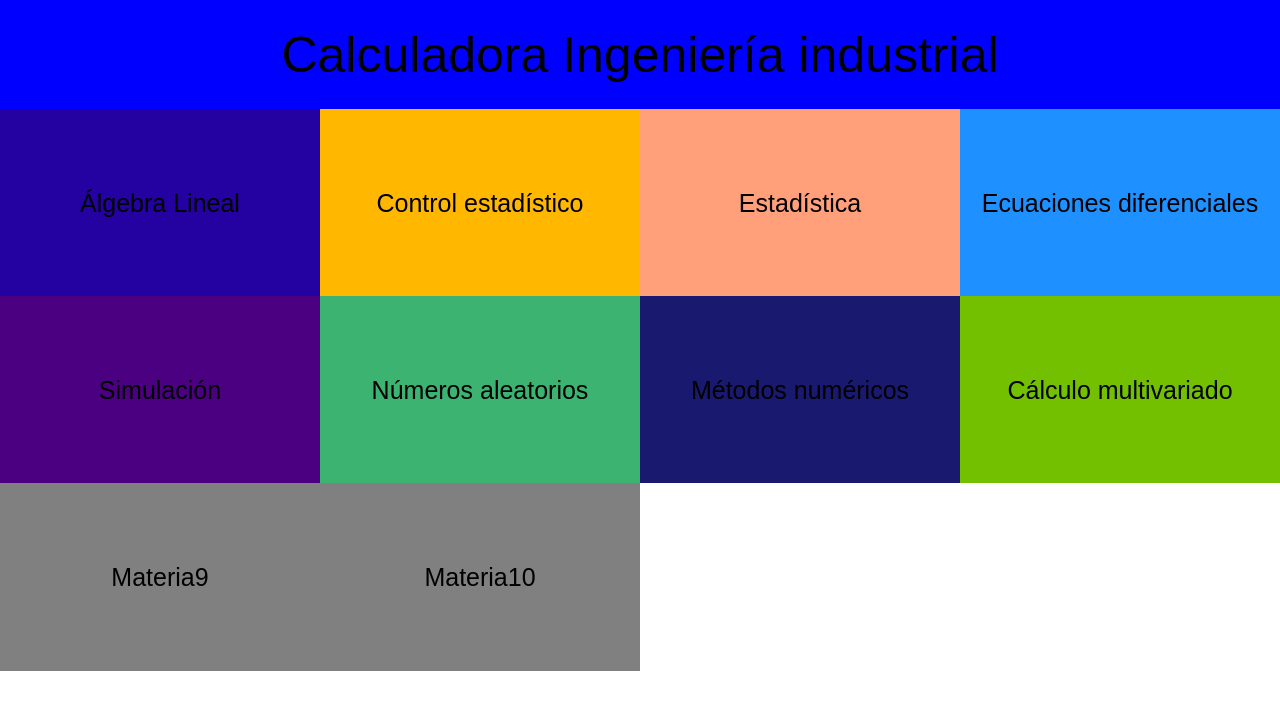
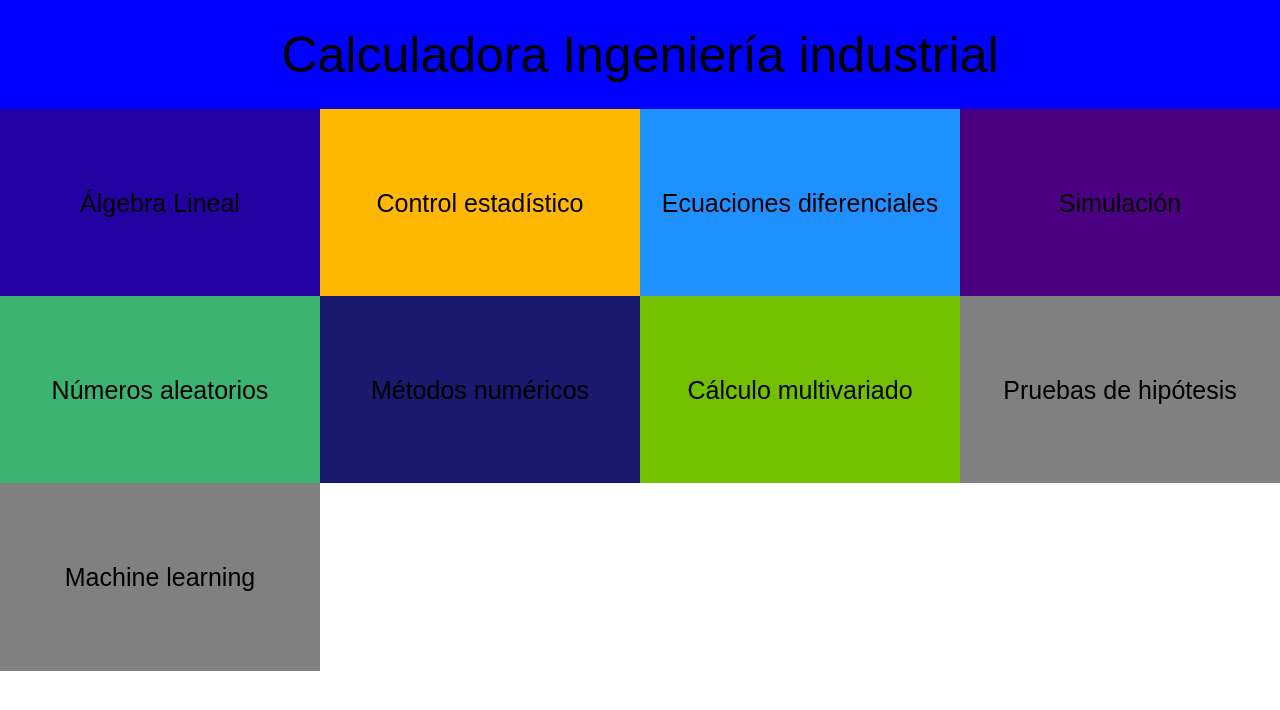
Before and after one commit to PasThree99/Carrer-Summary, a Flask app: page / in a window 1280 px wide. Shown: the top 710 px of the page. Run offline with Flask 2, Linux system fonts and the light colour scheme.

Commit message:
Eliminar estadística

```diff
--- a/IIND/routes.py
+++ b/IIND/routes.py
@@ -94,9 +94,9 @@ def sistema():
 
     return render_template("sistema.html",form = f)
 
-@app.route("/estadistica")
+@app.route("/control_estadistico")
 def estadistica():
-    return render_template("menu_estadistica.html")
+    return render_template("menu_control_estadistico.html")
 
 
 @app.route("/upload", methods=['GET', 'POST'])
--- a/IIND/static/menu_estadistica_styles.css
+++ /dev/null
@@ -1,4 +0,0 @@
-*{
-    padding: 0 0 0 0;
-    margin: 0 0 0 0;
-}
--- a/IIND/templates/home.html
+++ b/IIND/templates/home.html
@@ -20,10 +20,6 @@
                 <p class="optionText">Control estadístico</p>
             </a>
 
-
-            <a class="menuOption es" href="url_for( 'estadistica' )">
-                <p class="optionText">Estadística</p>
-            </a>
 
 
             <a class="menuOption ed">
@@ -52,12 +48,12 @@
 
 
             <a class="menuOption uk">
-                <p class="optionText">Materia9</p>
+                <p class="optionText">Pruebas de hip&oacute;tesis </p>
             </a>
 
 
             <a class="menuOption uk">
-                <p class="optionText">Materia10</p>
+                <p class="optionText">Machine learning</p>
             </a>
 
 
```
Also changed, not shown: IIND/templates/menu_estadistica.html (deleted, +0 -37 lines).
